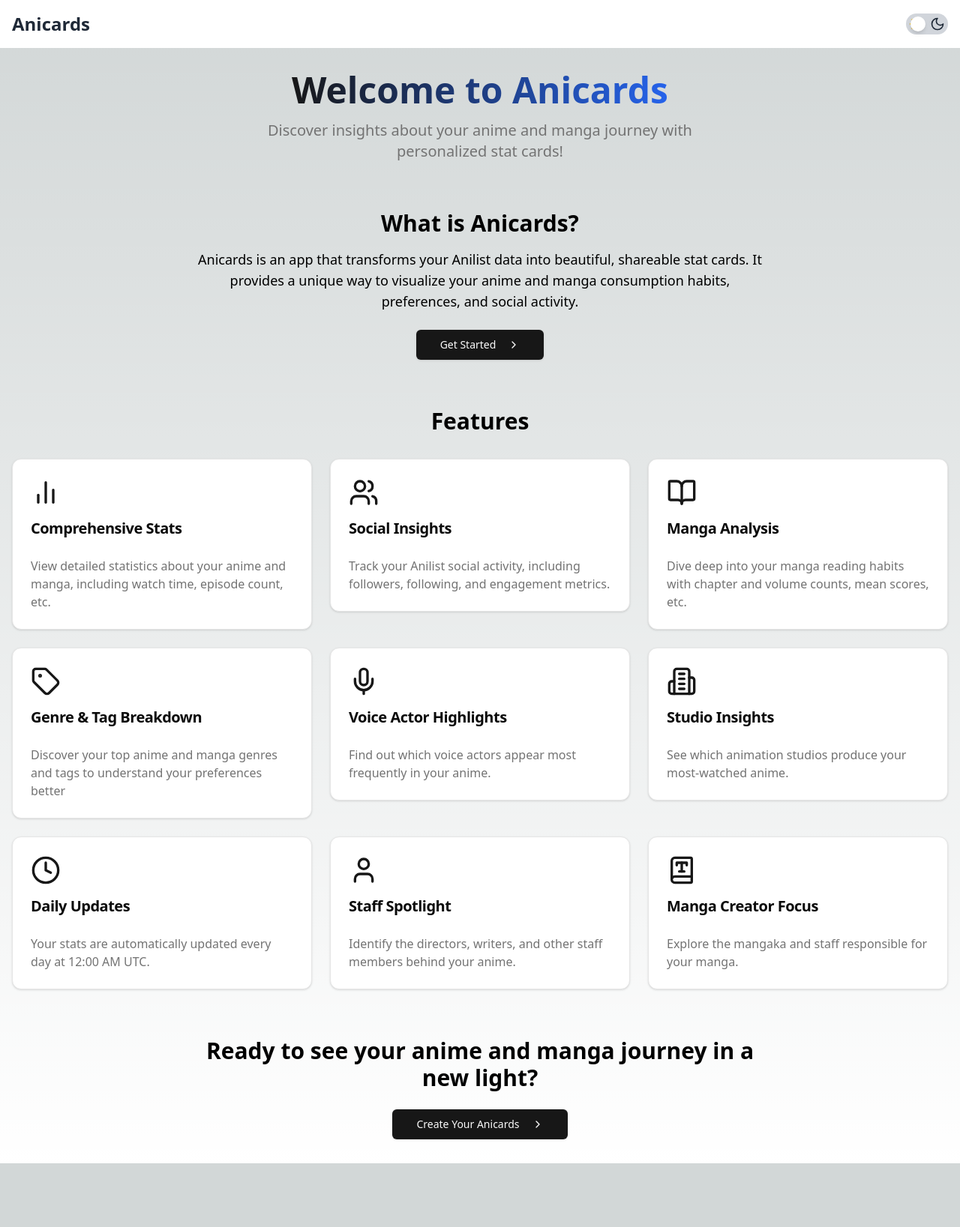
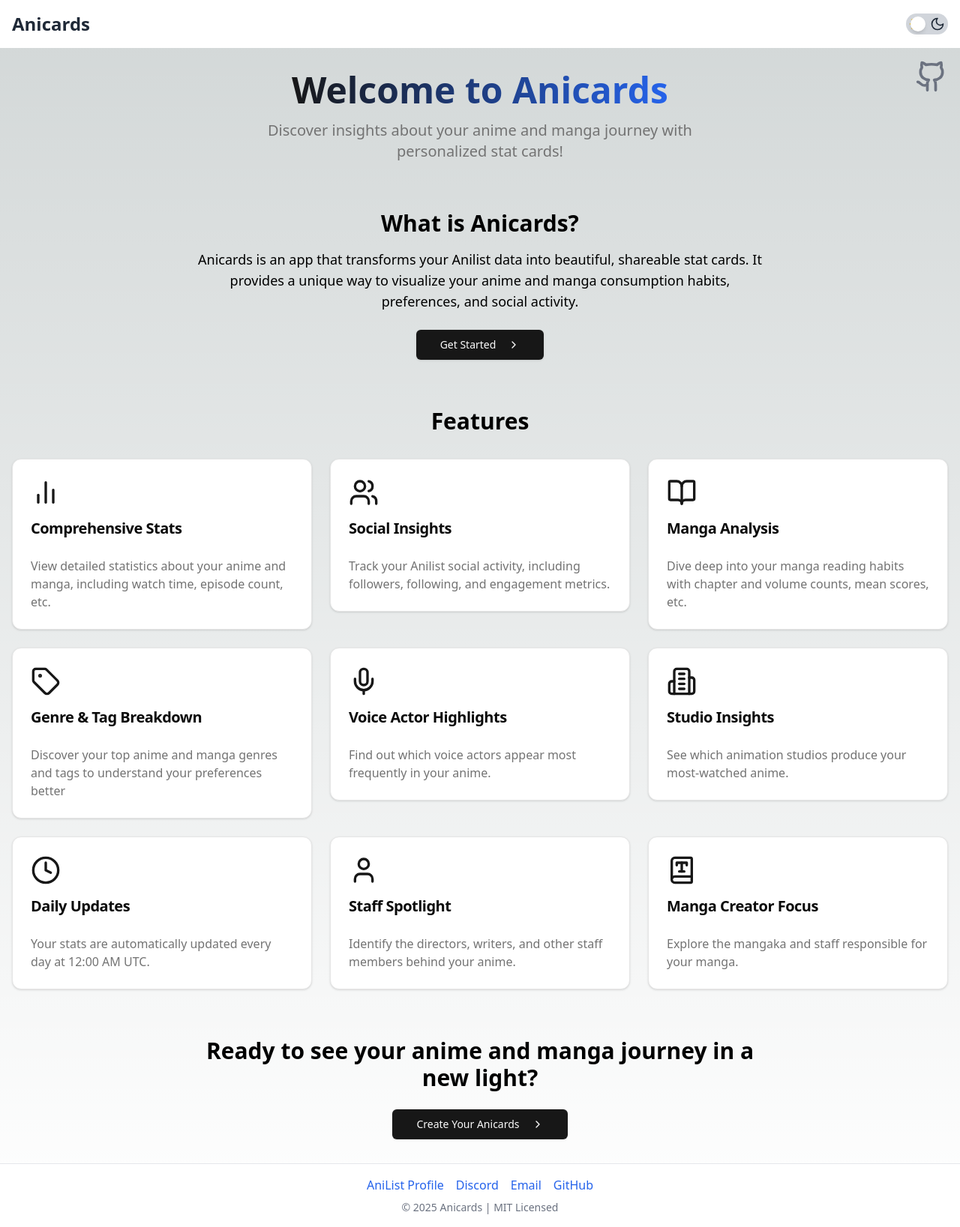
Before and after one commit to RLAlpha49/AniCards, a Next.js app: page / in a window 1280 px wide. Shown: the whole page at 75% size. Before the commit the page ends 1552 px from the top, so only its background shows below. Built offline with nearby package versions, Linux system fonts and the light colour scheme.

Commit message:
Add footer and github repository link

```diff
--- a/app/layout.tsx
+++ b/app/layout.tsx
@@ -3,9 +3,10 @@ import { Geist, Geist_Mono } from "next/font/google";
 import "./globals.css";
 import { Providers } from "./providers";
 import Header from "@/components/header";
+import Footer from "@/components/footer";
 import { Analytics } from "@vercel/analytics/next";
 import { SpeedInsights } from "@vercel/speed-insights/next";
-
+import GithubCorner from "@/components/github-corner";
 // Font configuration using Next.js's font optimization
 const geistSans = Geist({
 	variable: "--font-geist-sans", // CSS variable for sans-serif font
@@ -15,7 +16,6 @@ const geistSans = Geist({
 const geistMono = Geist_Mono({
 	variable: "--font-geist-mono", // CSS variable for monospace font
 	subsets: ["latin"],
-
 });
 
 export const metadata: Metadata = {
@@ -38,7 +38,11 @@ export default function RootLayout({
 			<body className={`${geistSans.variable} ${geistMono.variable} antialiased`}>
 				<Providers>
 					<Header />
-					{children}
+					<main className="flex-grow">
+						<GithubCorner />
+						{children}
+					</main>
+					<Footer />
 					<Analytics />
 					<SpeedInsights />
 				</Providers>
--- /dev/null
+++ b/components/footer.tsx
@@ -0,0 +1,48 @@
+import Link from "next/link";
+
+export default function Footer() {
+	return (
+		<footer className="bg-white dark:bg-gray-800 text-center p-4 border-t border-gray-200 dark:border-gray-700">
+			<div className="mb-2 space-x-4">
+				<Link
+					href="https://anilist.co/user/Alpha49"
+					target="_blank"
+					rel="noopener noreferrer"
+					className="text-blue-600 hover:underline"
+				>
+					AniList Profile
+				</Link>
+				<Link
+					href="https://discord.com/invite/yourDiscord"
+					target="_blank"
+					rel="noopener noreferrer"
+					className="text-blue-600 hover:underline"
+				>
+					Discord
+				</Link>
+				<Link href="mailto:contact@alpha49.com" className="text-blue-600 hover:underline">
+					Email
+				</Link>
+				<Link
+					href="https://github.com/RLAlpha49"
+					target="_blank"
+					rel="noopener noreferrer"
+					className="text-blue-600 hover:underline"
+				>
+					GitHub
+				</Link>
+			</div>
+			<div className="text-sm text-gray-500">
+				&copy; {new Date().getFullYear()} Anicards |{" "}
+				<Link
+					href="https://github.com/RLAlpha49/Anicards/blob/main/LICENSE"
+					className="hover:underline"
+					target="_blank"
+					rel="noopener noreferrer"
+				>
+					MIT Licensed
+				</Link>
+			</div>
+		</footer>
+	);
+}
--- /dev/null
+++ b/components/github-corner.tsx
@@ -0,0 +1,27 @@
+import Link from "next/link";
+import { Github } from "lucide-react";
+
+export default function GithubCorner() {
+	return (
+		<div className={"absolute top-20 right-4 z-50"}>
+			{/* The parent div uses "group" to allow hover-based styling of the tooltip. */}
+			<div className="group relative inline-block">
+				<Link
+					href="https://github.com/RLAlpha49/Anicards"
+					target="_blank"
+					rel="noopener noreferrer"
+				>
+					<Github size={44} className="text-gray-500 hover:text-gray-700" />
+				</Link>
+				<span
+					className="absolute right-full top-1/2 -translate-y-1/2 mr-2 pointer-events-none
+								scale-90 opacity-0 transition-all duration-300 ease-in-out
+								group-hover:opacity-100 group-hover:scale-100
+								bg-gray-800 text-white text-xs rounded-full py-1 px-3 whitespace-nowrap"
+				>
+					View Project Repository
+				</span>
+			</div>
+		</div>
+	);
+}
```
